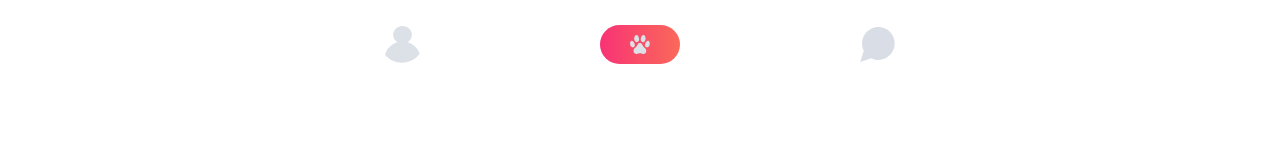
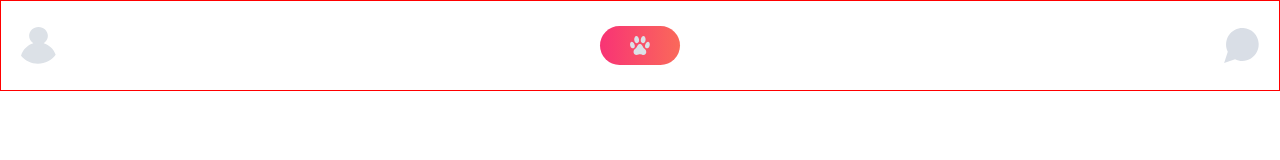
Before and after one commit to DevProgs/GoodBoi-app, a website built with Vite: page index.html in a window 1280 px wide. Built offline with nearby package versions, Linux system fonts and the light colour scheme.

Commit message:
Fixed navbar image overflow

```diff
--- a/index.html
+++ b/index.html
@@ -8,7 +8,6 @@
     <title>Vite App</title>
   </head>
   <body>
-    <header class="container">
       <nav>
         <div class="nav-container">
           <img class="nav--account" src="/images/Vector.svg" alt="Account icon">
@@ -18,10 +17,9 @@
           <img class="nav--chat" src="/images/chat-icon.svg" alt="Chat icon">
         </div>
       </nav>
-    </header>
     <section>
-      <main>
-
+      <main class="container">
+        <!-- <img class="dog" src="/images/dog-rex.jpg" alt=""> -->
       </main>
     </section>
     <div id="app"></div>
--- a/style.css
+++ b/style.css
@@ -11,9 +11,12 @@ img {
   width: 100%;
 }
 
+
 nav {
-  height: 5vh;
+  border: 1px solid red;
+  padding: 1.5625em 1.25em
 }
+
 
 .container {
   max-width: 550px;
@@ -26,7 +29,6 @@ nav {
 }
 
 .nav-container {
-  padding: 1.5625em 1.25em;
   justify-content: space-between;
 }
 
```
